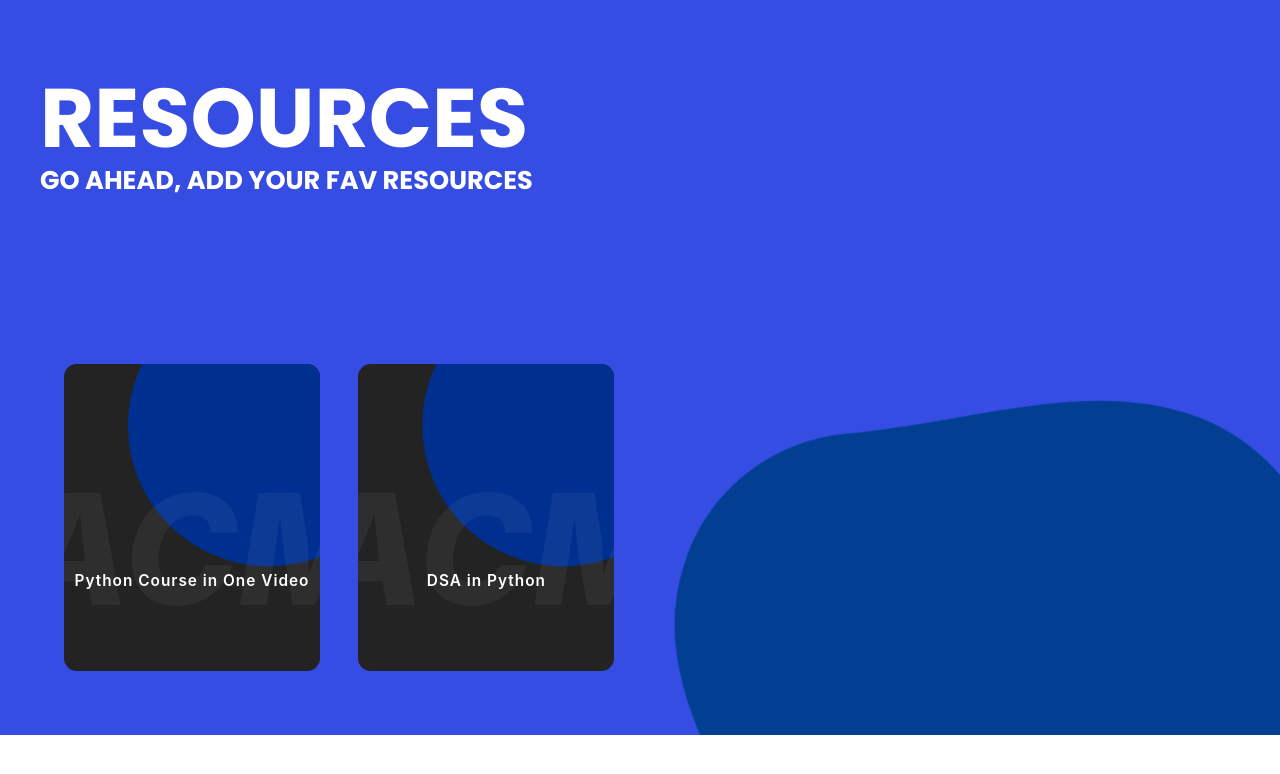
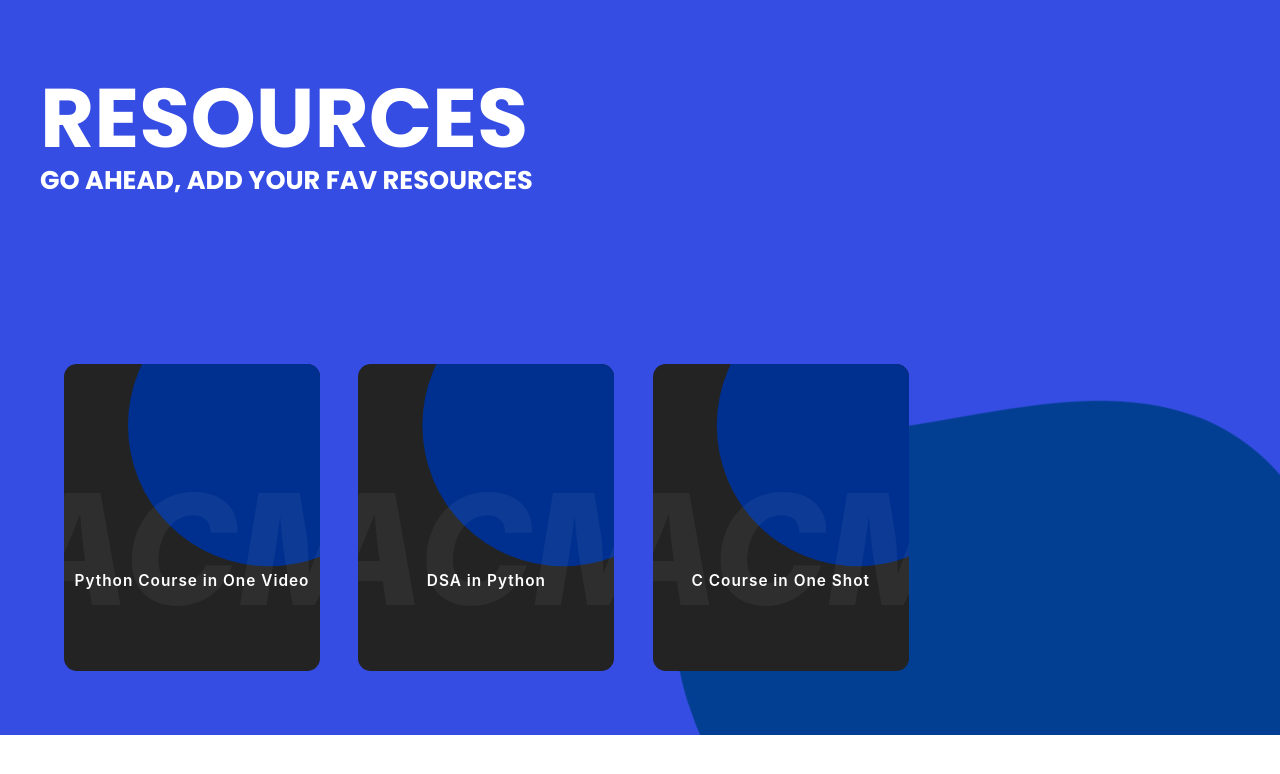
Before and after one commit to ACM-JUIT/Learning-Resources, a React (Create React App) app: page / in a window 1280 px wide. Shown: the top 774 px of the page. Built offline with nearby package versions, Linux system fonts and the light colour scheme.

Commit message:
added new learning resource

```diff
--- a/src/data.js
+++ b/src/data.js
@@ -8,5 +8,10 @@ export const resourcesData = [
     courseName: "DSA in Python",
     brief: "A course for those who want to practice DSA in Python.",
     link: "https://www.youtube.com/playlist?list=PLeo1K3hjS3uu_n_a__MI_KktGTLYopZ12",
-  }
+  },
+  {
+    courseName: "C Course in One Shot",
+    brief: "A 10.5 hours course covering major portion of C language",
+    link: "https://www.youtube.com/watch?v=irqbmMNs2Bo&ab_channel=ApnaCollege",
+  },
 ];
```
